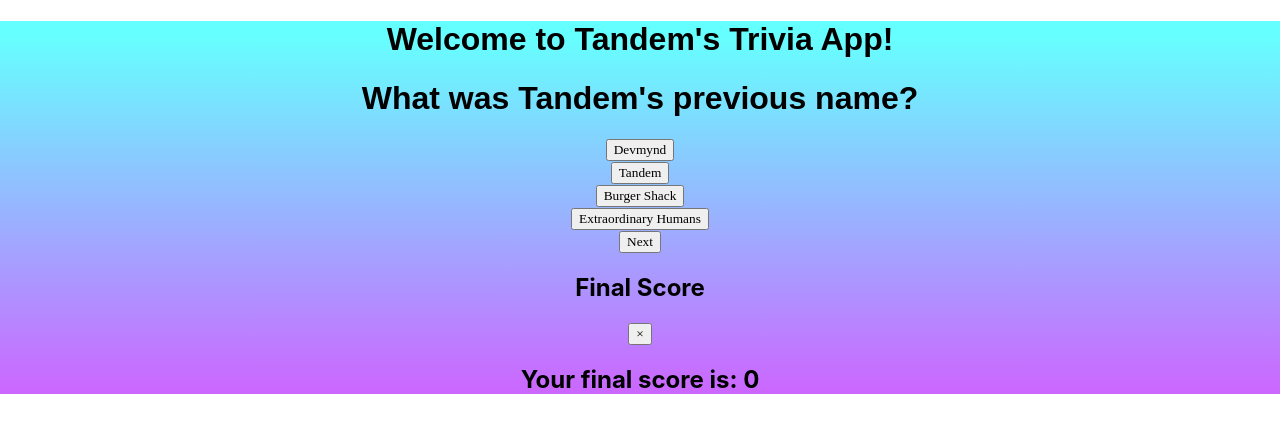
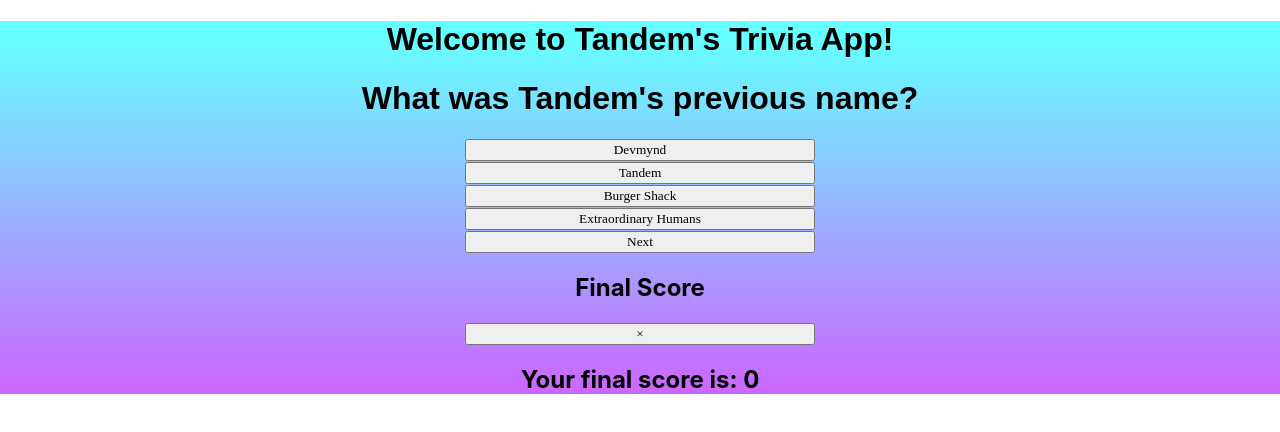
Before and after one commit to JoyPalumbo/tandem_trivia, a React (Create React App) app: page / in a window 1280 px wide. Shown: the top 432 px of the page. Built offline with nearby package versions, Linux system fonts and the light colour scheme.

Commit message:
resized buttons and centered the buttons

```diff
--- a/src/App.css
+++ b/src/App.css
@@ -43,4 +43,8 @@
 
 button {
   font-family: Josefin Sans;
+  width: 350px !important;
+  /* display: flex; */
+  margin: 0 auto;
+  align-content: center;
 }
--- a/src/Questions.jsx
+++ b/src/Questions.jsx
@@ -69,7 +69,7 @@
                       <div>
                         <button
                           type="button"
-                          class="btn btn-success mb-2"
+                          class="btn btn-success button mb-2"
                           onClick={() => {
                             scoreFunc();
                           }}
@@ -81,7 +81,7 @@
                       <div>
                         <button
                           type="button"
-                          class="btn btn-outline-info mb-2"
+                          class="btn btn-outline-info btn-block mb-2"
                           onClick={() => {
                             scoreFunc(trivia[currentQuestion].correct);
                           }}
@@ -101,7 +101,7 @@
                         <div>
                           <button
                             type="button"
-                            class={`btn ${buttonColor} mb-2 `}
+                            class={`btn ${buttonColor} btn-block mb-2 `}
                             onClick={() => {
                               passScore();
                               scoreFunc(answer);
@@ -125,7 +125,7 @@
                       <div>
                         <button
                           type="button"
-                          class={`btn ${buttonColor} mb-2 `}
+                          class={`btn ${buttonColor} btn-block mb-2 `}
                           onClick={() => {
                             passScore();
                             scoreFunc(answer);
@@ -140,7 +140,7 @@
 
                 <button
                   type="button"
-                  class="btn btn-outline-info mb-2"
+                  class="btn btn-outline-info btn-block mb-2"
                   onClick={() => {
                     mixAnswers();
                     clickNextQuestion();
```
